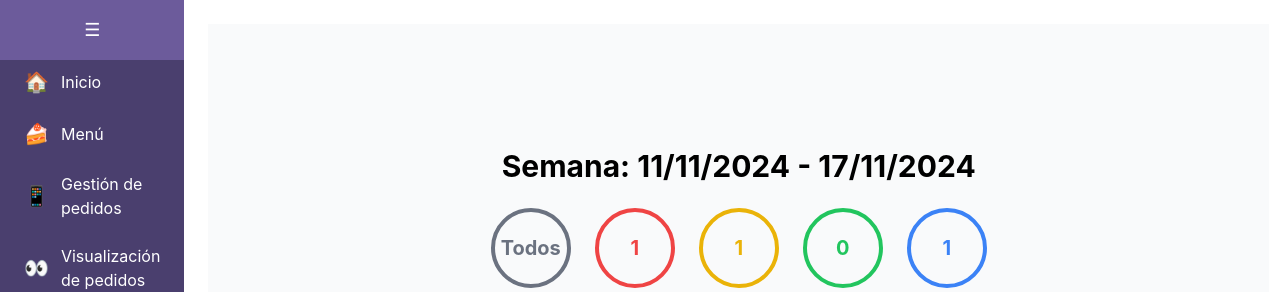
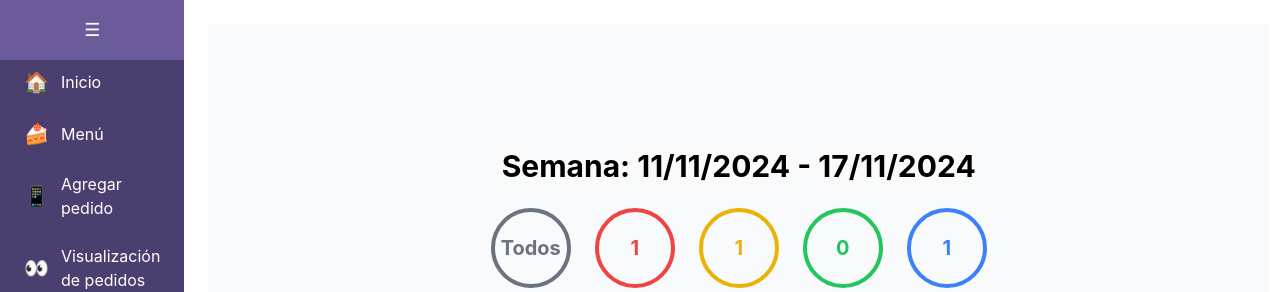
Before and after one commit to diegovaldes23/Pingeso, a React (Create React App) app in the folder Proyecto/frontend/: page / in a window 1280 px wide. Shown: the top 292 px of the page. Built offline with nearby package versions, Linux system fonts and the light colour scheme.

Commit message:
fix: sidebar -> agregar pedido

```diff
--- a/Proyecto/frontend/src/components/Sidebar.js
+++ b/Proyecto/frontend/src/components/Sidebar.js
@@ -48,7 +48,7 @@ const Sidebar = () => {
           }`}
         >
           <span className="text-xl">📱</span>
-          {!isCollapsed && <Link to="/orders">Gestión de pedidos</Link>}
+          {!isCollapsed && <Link to="/add-order">Agregar pedido</Link>}
         </li>
         <li
           className={`flex items-center space-x-3 p-2 rounded hover:bg-purple-600 cursor-pointer ${
```
